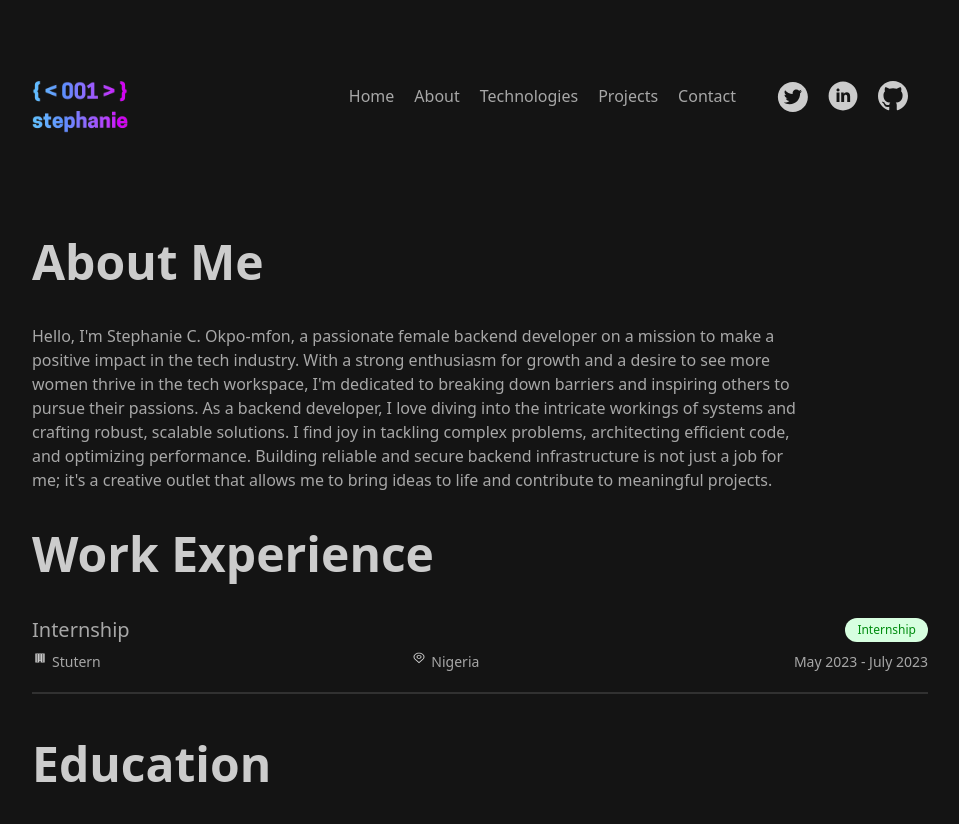
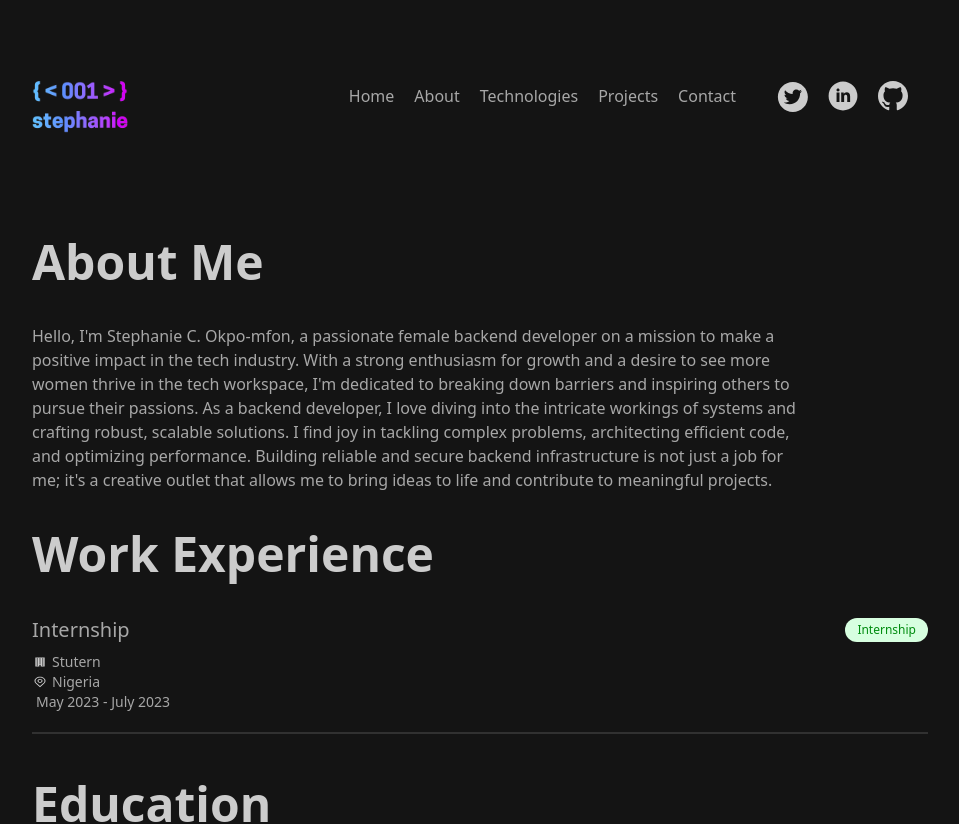
Before and after one commit to StephanieMfon/stephanie-okpomfon-portfolio, a React (Create React App) app: page /about in a window 1280 px wide. Shown: the top 824 px of the page, without its empty margins (160-1119 px from the left). Built offline with nearby package versions, Linux system fonts and the light colour scheme.

Commit message:
testing changes again

```diff
--- a/src/Components/Work.js
+++ b/src/Components/Work.js
@@ -9,10 +9,10 @@
           {type}
         </div>
       </div>
-      <div className="flex justify-between items-center pt-2">
+      {/* <div className="flex justify-between items-center pt-2"> */}
+      <div className="items-center pt-2">
         {/* <div className="flex flex-col md:flex-row pr-4"> */}
-          {/* <div className="flex items-center"> */}
-          <div className="flex">
+          <div className="flex items-center">
             <svg
               className="dark:fill-light-heading fill-dark-heading min-w-fit"
               width="16"
@@ -25,8 +25,7 @@
             </svg>
             <p className="text-content text-xs md:text-sm font-light pl-1">{company}</p>
           </div>
-          {/* <div className="flex items-center"> */}
-          <div className="flex">
+          <div className="flex items-center">
             <svg
               className="dark:fill-light-heading fill-dark-heading min-w-fit"
               width="16"
```
